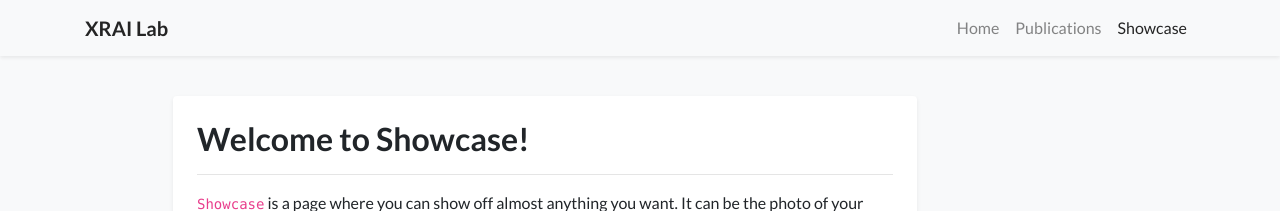
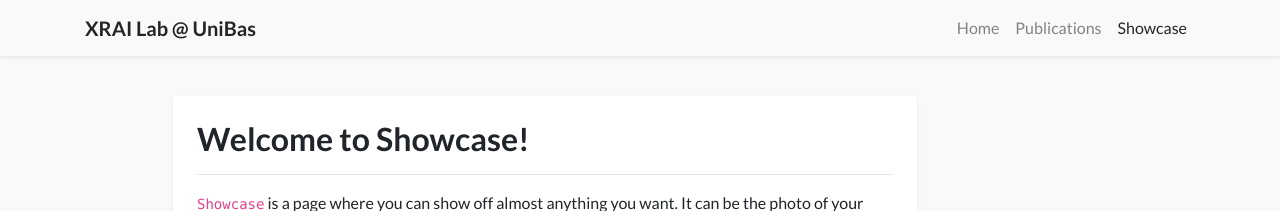
Before and after one commit to xrailab/academic-homepage, a Jekyll site: the page built from showcase.html, in a window 1280 px wide. Shown: the top 211 px of the page. Built offline with Jekyll 4.4.1, drawn with Linux system fonts in a browser that asks for light colours; nearby versions of some CDN libraries; a style sheet for code colours, icons or effects is not loaded.

Commit message:
Update profile.yml

```diff
--- a/_data/profile.yml
+++ b/_data/profile.yml
@@ -1,11 +1,11 @@
 primary_name: "eXtended Reality & Artificial Intelligence Lab"
 secondary_name: "Department of Engineering - University of Basilicata"
-navbar_name: "XRAI Lab"
+navbar_name: "XRAI Lab @ UniBas"
 
 positions:
-- logo: /assets/images/badges/MIT_Social_circle.png  # Logo is optional
-  name: Position 1 with logo
-- name: Position 2 without logo
+#- logo: /assets/images/badges/MIT_Social_circle.png  # Logo is optional
+#  name: Position 1 with logo
+#- name: Position 2 without logo
 
 
 email: "lab3d@unibas.it"
```
